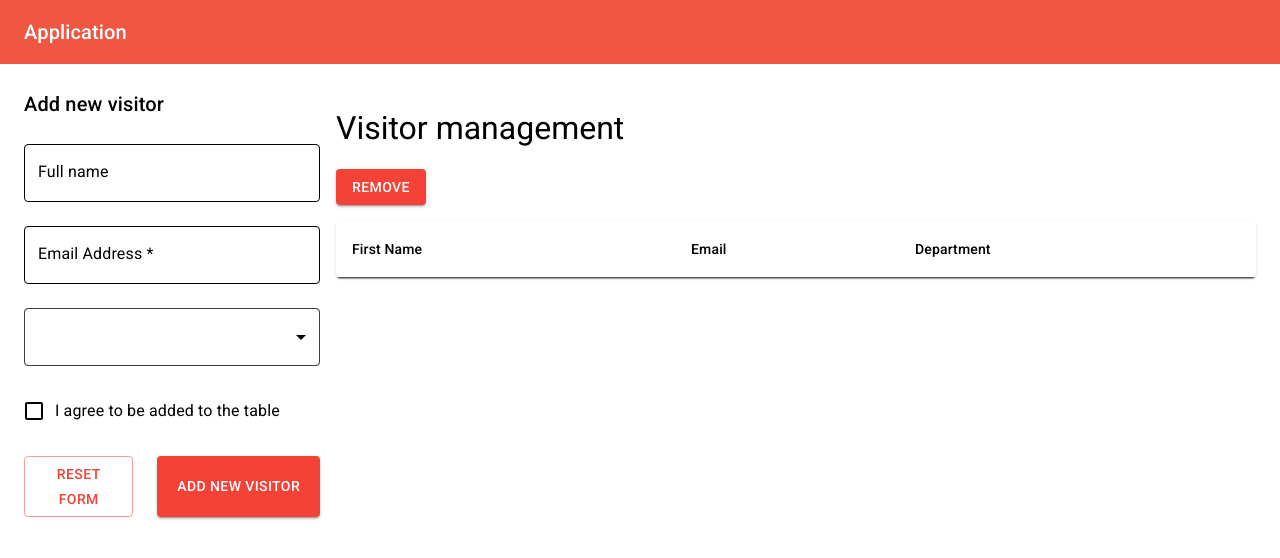
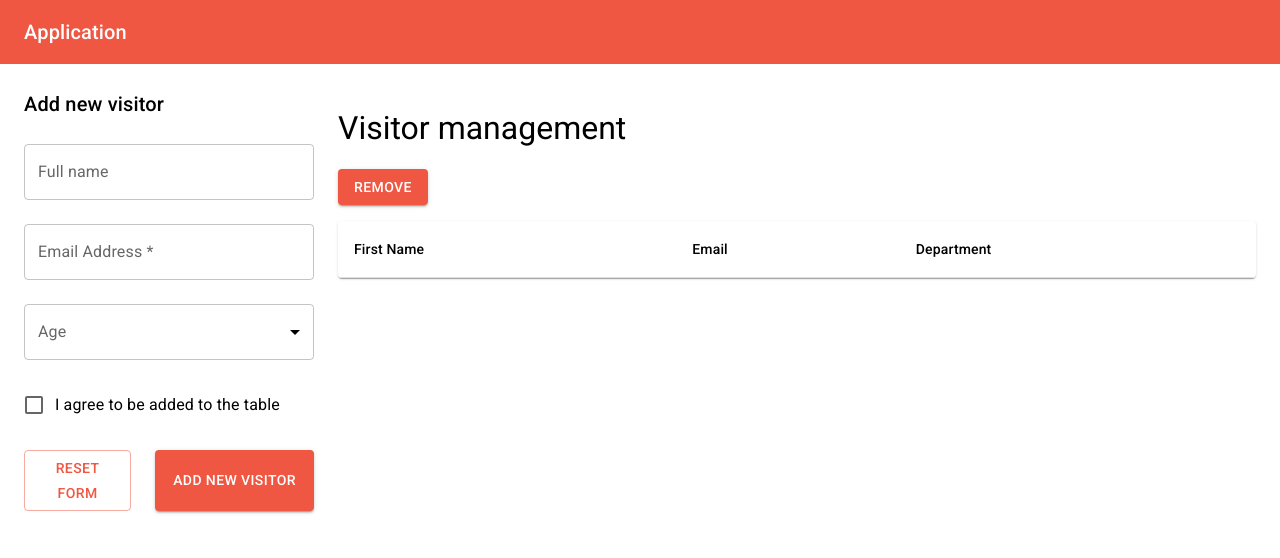
Before and after one commit to sagar-vaghela/Awesome-Guestbook, a React (Create React App) app: page / in a window 1280 px wide. Shown: the top 558 px of the page. Built offline with nearby package versions, Linux system fonts and the light colour scheme.

Commit message:
fixed styling issues

```diff
--- a/src/App.js
+++ b/src/App.js
@@ -1,27 +1,26 @@
-import { BrowserRouter } from "react-router-dom";
-import Header from "./component/header";
-import GuestBookRoutes from "./routes";
-import { Provider } from "react-redux";
-import store from "./redux/store";
-import { ThemeProvider, createTheme } from "@mui/material/styles";
-import { Box } from "@mui/system";
+import { BrowserRouter } from 'react-router-dom';
+import Header from './component/header';
+import GuestBookRoutes from './routes';
+import { Provider } from 'react-redux';
+import store from './redux/store';
+import { ThemeProvider, createTheme } from '@mui/material/styles';
+import { Box } from '@mui/system';
 
-const theme = createTheme({
+const customTheme = createTheme({
   palette: {
-    mode: "dark",
     primary: {
-      main: "#EF5742",
-      font: "Roboto, sans-serif",
-    },
-  },
+      main: '#EF5742',
+      font: 'Roboto, sans-serif'
+    }
+  }
 });
 
 const App = () => {
   return (
     <Provider store={store}>
-      <ThemeProvider theme={theme}>
+      <ThemeProvider theme={customTheme}>
         <BrowserRouter>
-          <Box fontFamily={theme.palette.primary.font}>
+          <Box fontFamily={customTheme.palette.primary.font}>
             <Header />
             <GuestBookRoutes />
           </Box>
--- a/src/component/guestDetails/visitorDetails.js
+++ b/src/component/guestDetails/visitorDetails.js
@@ -7,7 +7,6 @@ import {
   TableHead,
   TableRow,
   Paper,
-
   Button,
   Box
 } from '@mui/material';
@@ -42,25 +41,30 @@ const VisitorDetailsTable = (guestData) => {
   };
 
   console.log('guestData', guestData);
-console.log('selectAll', selectAll)
+  console.log('selectAll', selectAll);
+
   return (
     <>
-    <h1 style={{fontWeight:400}}>Visitor management</h1>
-    <Box sx={{pb:2}}>
-    <Button variant="contained" color={'error'} onClick={handleRemoveButtonClick}>
-        Remove
-      </Button>
-    </Box>
+      <h1 style={{ fontWeight: 400 }}>Visitor management</h1>
+      <Box sx={{ pb: 2 }}>
+        <Button variant="contained" onClick={handleRemoveButtonClick}>
+          Remove
+        </Button>
+      </Box>
 
-      <TableContainer component={Paper} sx={{
-        background:'white',
-        color:'black'
-      }}>
+      <TableContainer
+        component={Paper}
+        sx={{
+          background: 'white',
+          color: 'black'
+        }}>
         <Table>
           <TableHead>
             <TableRow>
               {columns.map((column) => (
-                <TableCell key={column.id} sx={{color:'black'}}>{column.label}</TableCell>
+                <TableCell key={column.id} sx={{ color: 'black' }}>
+                  {column.label}
+                </TableCell>
               ))}
             </TableRow>
           </TableHead>
@@ -68,7 +72,9 @@ console.log('selectAll', selectAll)
             {guestData.guestData?.map((row) => (
               <TableRow key={row.id}>
                 {columns.map((column) => (
-                  <TableCell key={column.id} sx={{color:'black'}}>{row[column.id]}</TableCell>
+                  <TableCell key={column.id} sx={{ color: 'black' }}>
+                    {row[column.id]}
+                  </TableCell>
                 ))}
               </TableRow>
             ))}
--- a/src/component/guestDetails/visitorForm.js
+++ b/src/component/guestDetails/visitorForm.js
@@ -1,6 +1,6 @@
-import React, { useState, useEffect } from "react";
-import { useDispatch } from "react-redux";
-import { saveFormData } from "../../redux/action";
+import React, { useState, useEffect } from 'react';
+import { useDispatch } from 'react-redux';
+import { saveFormData } from '../../redux/action';
 import {
   Box,
   Button,
@@ -13,42 +13,42 @@ import {
   Select,
   TextField,
   Typography,
-  // useTheme
-} from "@mui/material";
-import VisitorDetailsTable from "./visitorDetails";
+  useTheme
+} from '@mui/material';
+import VisitorDetailsTable from './visitorDetails';
 
 const departmentInfo = [
   {
-    value: "marketing",
-    label: "Marketing",
+    value: 'marketing',
+    label: 'Marketing'
   },
   {
-    value: "it",
-    label: "IT",
+    value: 'it',
+    label: 'IT'
   },
   {
-    value: "sales",
-    label: "Sales",
+    value: 'sales',
+    label: 'Sales'
   },
   {
-    value: "management",
-    label: "Management",
-  },
+    value: 'management',
+    label: 'Management'
+  }
 ];
 
 const VisitorForm = () => {
   const [formData, setFormData] = useState({
-    firstName: "",
-    email: "",
-    department: "",
+    firstName: '',
+    email: '',
+    department: ''
   });
   const [saveToLocalStorage, setSaveToLocalStorage] = useState(false);
   const dispatch = useDispatch();
-  // const theme = useTheme();
+  const theme = useTheme();
   const [guestData, setGuestData] = useState([]);
 
   const updateGuestDataFromLocalStorage = () => {
-    const dataFromLocalStorage = JSON.parse(localStorage.getItem("formData")) || [];
+    const dataFromLocalStorage = JSON.parse(localStorage.getItem('formData')) || [];
     setGuestData(dataFromLocalStorage);
   };
 
@@ -56,14 +56,13 @@ const VisitorForm = () => {
     const { name, value } = e.target;
     setFormData({
       ...formData,
-      [name]: value,
+      [name]: value
     });
   };
 
   useEffect(() => {
     updateGuestDataFromLocalStorage();
-  }, [])
-
+  }, []);
 
   const handleCheckboxChange = (e) => {
     setSaveToLocalStorage(e.target.checked);
@@ -74,9 +73,9 @@ const VisitorForm = () => {
     dispatch(saveFormData(formData));
 
     if (saveToLocalStorage) {
-      const savedData = JSON.parse(localStorage.getItem("formData")) || [];
+      const savedData = JSON.parse(localStorage.getItem('formData')) || [];
       savedData.push(formData);
-      localStorage.setItem("formData", JSON.stringify(savedData));
+      localStorage.setItem('formData', JSON.stringify(savedData));
       updateGuestDataFromLocalStorage();
     }
   };
@@ -84,17 +83,20 @@ const VisitorForm = () => {
   const handleReset = () => {
     // Clear all form fields and reset the checkbox
     setFormData({
-      firstName: "",
-      department: "",
-      email: "",
+      firstName: '',
+      department: '',
+      email: ''
     });
     setSaveToLocalStorage(false);
   };
 
-  return (<>
-  <Grid container spacing={2}>
-  <Grid item lg={3} md={6} sm={12} xs={12}>
-  <Box display={"flex"} flexDirection={"column"} gap={3}>
+  console.log('theme', theme);
+
+  return (
+    <>
+      <Grid container spacing={3}>
+        <Grid item lg={3} md={5} sm={12} xs={12}>
+          <Box display={'flex'} flexDirection={'column'} gap={3}>
             <Typography variant="h6">Add new visitor</Typography>
 
             <TextField
@@ -104,19 +106,6 @@ const VisitorForm = () => {
               name="firstName"
               value={formData.firstName}
               onChange={handleChange}
-        sx={{
-          '& .MuiOutlinedInput-root':{
-          border:'1px solid #000',
-          color:'#000'
-        },
-        '& .Mui-focused .MuiOutlinedInput-notchedOutline': {
-          border: '1px solid #000',
-        },
-        '& .MuiInputLabel-formControl':{
-          color:'#000'
-        }
-      }}
-
             />
 
             <TextField
@@ -126,23 +115,10 @@ const VisitorForm = () => {
               name="email"
               value={formData.email}
               onChange={handleChange}
-        sx={{
-          '& .MuiOutlinedInput-root':{
-          border:'1px solid #000',
-          color:'#000'
-        },
-        '& .Mui-focused ': {
-          border: '1px solid #000 !important',
-        },
-        '& .MuiInputLabel-formControl':{
-          color:'#000'
-        }
-      }}
-
             />
 
             <FormControl fullWidth>
-        <InputLabel id="department-select-label" >Age</InputLabel>
+              <InputLabel id="department-select-label">Age</InputLabel>
               <Select
                 id="department-select"
                 labelId="department-select-label"
@@ -151,25 +127,10 @@ const VisitorForm = () => {
                 value={formData.department}
                 onChange={handleChange}
                 sx={{
-
-            '& .MuiOutlinedInput-root:hover':{
-              border:'1px solid #000',
-            },
-            '& .MuiSelect-select':{
-              border:'1px solid #000',
-              color:'#000'
-            },
-            '& .MuiSelect-select:hover':{
-              border:'1px solid #000',
-              color:'#000'
-            },
-            '& .MuiSelect-icon':{
-              fill:'#000 '
+                  '& .MuiSelect-icon': {
+                    fill: '#000 '
                   }
-
-
-          }}
-        >
+                }}>
                 {departmentInfo.map((option) => (
                   <MenuItem key={option.value} value={option.value}>
                     {option.label}
@@ -183,23 +144,25 @@ const VisitorForm = () => {
                 name="saveToLocalStorage"
                 checked={saveToLocalStorage}
                 onChange={handleCheckboxChange}
-          control={<Checkbox sx={{
-            '& .MuiSvgIcon-root':{
-              fill:'black'
-            }
-          }}/>}
+                control={<Checkbox />}
                 label="I agree to be added to the table"
               />
             </Box>
 
-      <Box display={"flex"} gap={3}>
-        <Button variant="outlined" color={"error"} onClick={handleReset} sx={{
-          width:'40%'
+            <Box display={'flex'} gap={3}>
+              <Button
+                variant="outlined"
+                onClick={handleReset}
+                sx={{
+                  width: '40%'
                 }}>
                 Reset Form
               </Button>
-        <Button variant="contained" color={"error"} onClick={handleSubmit} sx={{
-          width:'60%'
+              <Button
+                variant="contained"
+                onClick={handleSubmit}
+                sx={{
+                  width: '60%'
                 }}>
                 Add new visitor
               </Button>
@@ -207,15 +170,12 @@ const VisitorForm = () => {
           </Box>
         </Grid>
 
-  <Grid item lg={9} md={6} sm={12} xs={12}>
-
+        <Grid item lg={9} md={7} sm={12} xs={12}>
           <VisitorDetailsTable guestData={guestData} />
         </Grid>
-
       </Grid>
-
-
- </>);
+    </>
+  );
 };
 
 export default VisitorForm;
--- a/src/component/header/index.js
+++ b/src/component/header/index.js
@@ -3,6 +3,7 @@ import { Box, Typography, useTheme } from '@mui/material';
 
 const Header = () => {
   const theme = useTheme();
+
   return (
     <Box px={3} py={2} bgcolor={theme.palette.primary.main}>
       <Typography variant="h6" color={'white'}>
```
Lines whose indentation alone changed are shown as unchanged.
